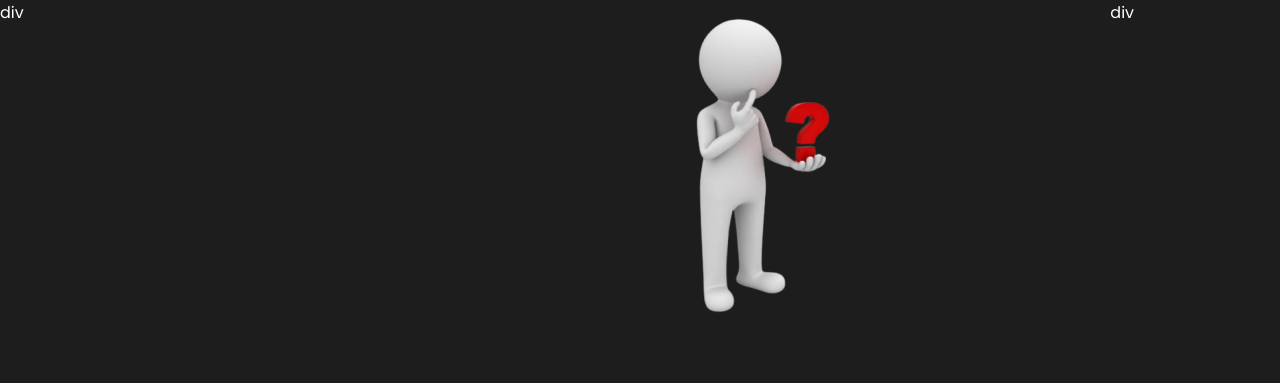
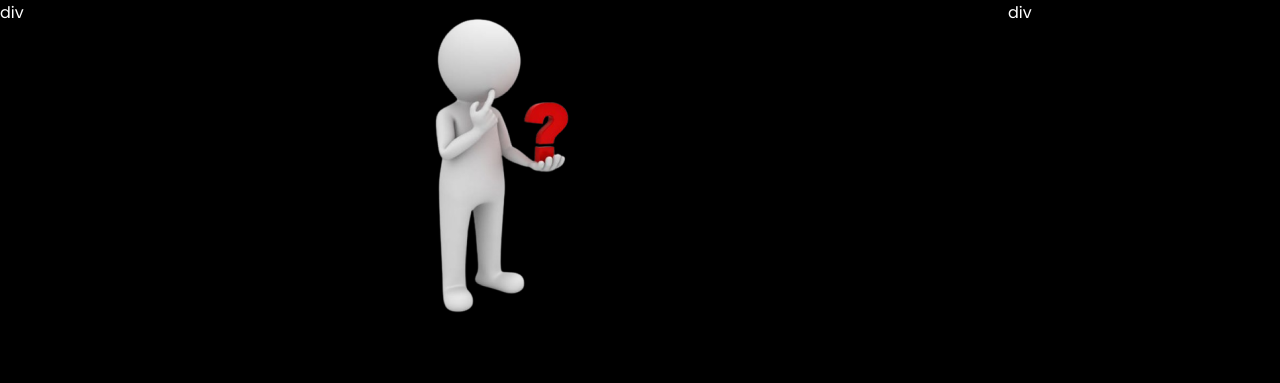
Before and after one commit to Maua-Dev/dev_in_the_dark_teste4, a plain HTML site: page index.html in a window 1280 px wide. Shown: the top 383 px of the page. Drawn offline with Linux system fonts and the light colour scheme.

Commit message:
add grid

```diff
--- a/index.html
+++ b/index.html
@@ -21,8 +21,8 @@
             <img src="./images/thinking.png" alt="THINKING">
         </div>
         <p>div</p>
+        <p>div</p>
         <h1 class="centro">COMO CENTRALIZA DIV?</h1>
-        <p>div</p>
         <p>div</p>
         <p>div</p>
         <p>div</p>
--- a/styles.css
+++ b/styles.css
@@ -23,7 +23,9 @@
 /* Escreva a partir daqui */
 
 body {
-    background-color: var(--gray);
+    width: 100%;
+    height: 100%;
+    background-color: black;
     margin: 0;
 }
 
```
